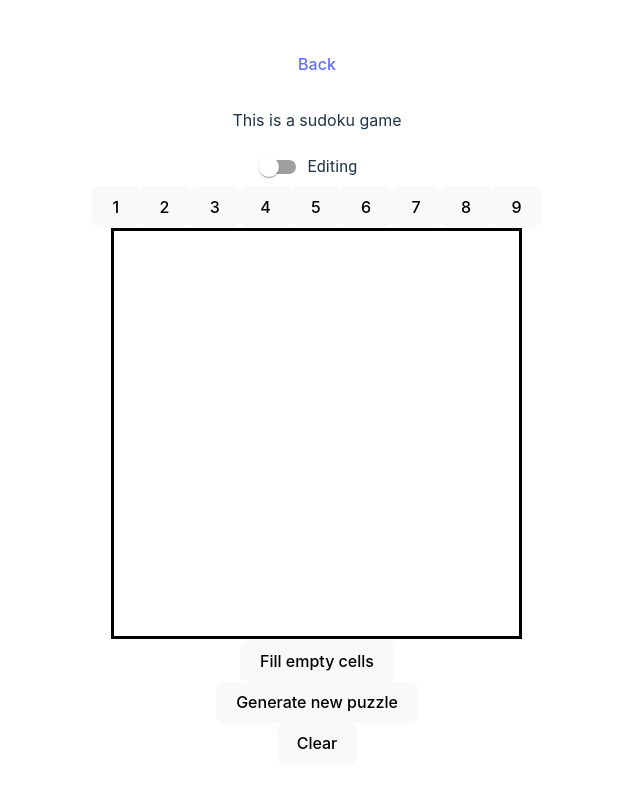
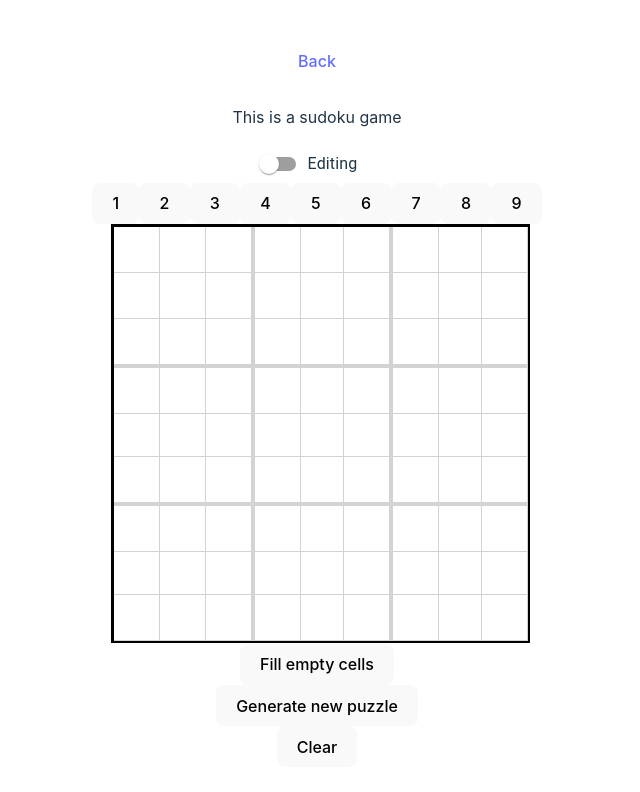
Before and after one commit to IvanPopkov/puzzle-game, a React (Vite) app: page /#/sudoku in a window 1280 px wide. Shown: the top 792 px of the page, without its empty margins (323-963 px from the left). Built offline with nearby package versions, Linux system fonts and the light colour scheme.

Commit message:
feat: add block spacing

```diff
--- a/src/games/Sudoku/BoardCell/BoardCell.module.css
+++ b/src/games/Sudoku/BoardCell/BoardCell.module.css
@@ -1,6 +1,7 @@
 
 .boardCell {
-  border: 1px solid lightgray;
+  border-right: 1px solid lightgray;
+  border-bottom: 1px solid lightgray;
   padding: 0;
   font-size: 16px;
   width: 100%;
@@ -19,6 +20,14 @@
   font-weight: 600;
 }
 
+.thickBorderLeft {
+  border-left: 3px solid lightgray;
+}
+
+.thickBorderTop {
+  border-top: 3px solid lightgray;
+}
+
 .error {
   background-color: pink;
 }
--- a/src/games/Sudoku/BoardCell/BoardCell.tsx
+++ b/src/games/Sudoku/BoardCell/BoardCell.tsx
@@ -10,11 +10,20 @@ interface BoardCellProps {
   numberInPuzzle: number;
   handleClick: (e: React.MouseEvent<HTMLDivElement>) => void;
   invalid?: boolean;
+  positionalClasses?: string[];
 }
 
-const BoardCell: React.FC<BoardCellProps> = ({ type, userSolution, candidates, numberInPuzzle, handleClick, invalid }) => {
+const BoardCell: React.FC<BoardCellProps> = (
+  {type, userSolution, candidates, numberInPuzzle, handleClick, invalid, positionalClasses}: BoardCellProps
+) => {
   const buildClass = () => {
-    return styles.boardCell + (invalid ? styles.error : '') + (type === CellType.GIVEN_NUMBER ? styles.givenNumber : '');
+    const blockSideClasses = positionalClasses?.map(className => styles[className]).join(' ') ?? '';
+    return [
+      styles.boardCell,
+      (invalid ? styles.error : ''),
+      (type === CellType.GIVEN_NUMBER ? styles.givenNumber : ''),
+      blockSideClasses
+    ].join(' ');
   };
 
   return (
--- a/src/games/Sudoku/Sudoku.module.css
+++ b/src/games/Sudoku/Sudoku.module.css
@@ -20,12 +20,12 @@
   display: grid;
   grid-template-columns: repeat(9, 45px);
   grid-template-rows: repeat(9, 45px);
-  gap: 0;
+  gap: 1px;
 }
 
 .gameBoard {
   width: 413px;
-  height: 413px;
+  height: 420px;
   display: flex;
   align-items: center;
 }
--- a/src/games/Sudoku/Sudoku.tsx
+++ b/src/games/Sudoku/Sudoku.tsx
@@ -28,6 +28,14 @@ const SudokuGenerator = () => {
     isGenerating
   } = useSudokuGame();
 
+  const getPositionalClasses = (index: number): string[] => {
+    const row = Math.floor(index / 9);
+    const col = index % 9;
+    return [
+      row > 0 && row % 3 === 0 ? 'thickBorderTop' : '',
+      col > 0 && col % 3 === 0 ? 'thickBorderLeft' : ''
+    ];
+  }
 
   return (
     <div className={styles.container}>
@@ -67,6 +75,7 @@ const SudokuGenerator = () => {
                 numberInPuzzle={puzzle[index]}
                 handleClick={handleClick(index)}
                 invalid={errorCellIndexes.includes(index)}
+                positionalClasses={getPositionalClasses(index)}
               />
             ))}
           </div>
```
